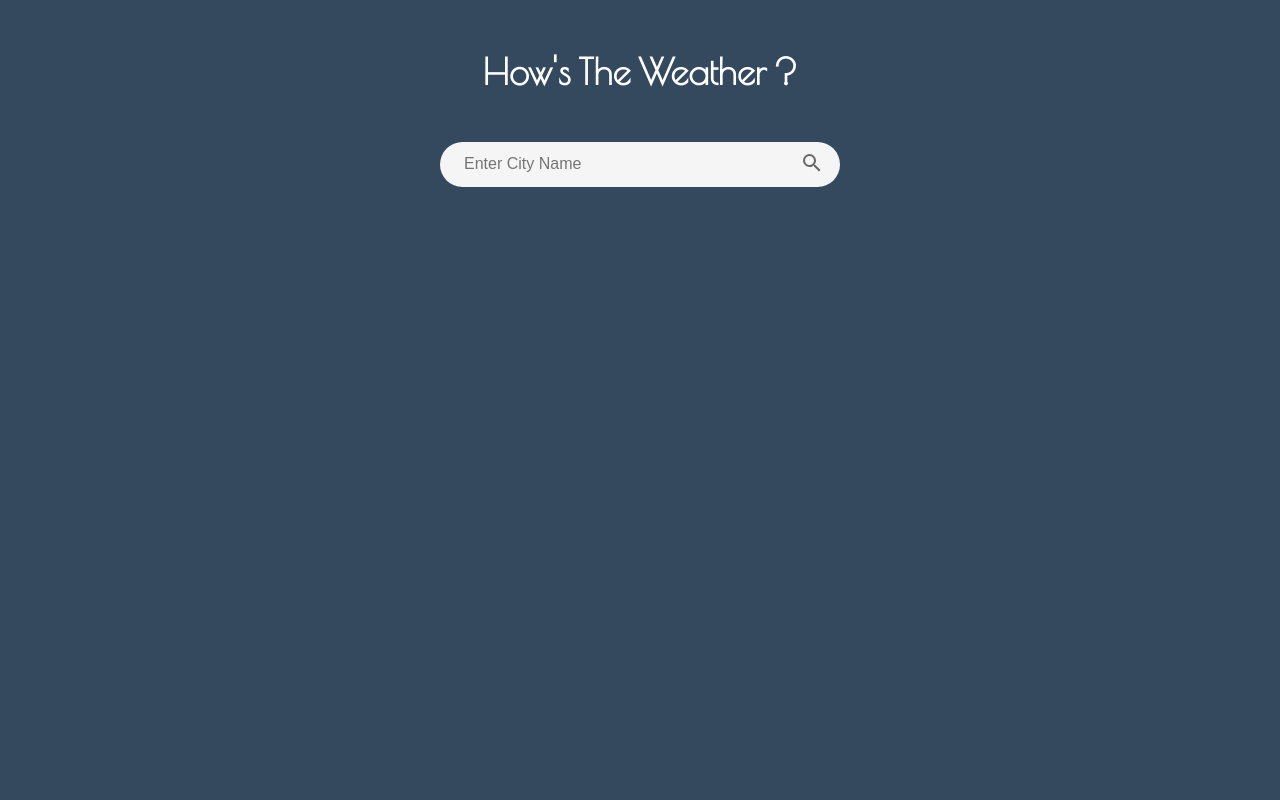
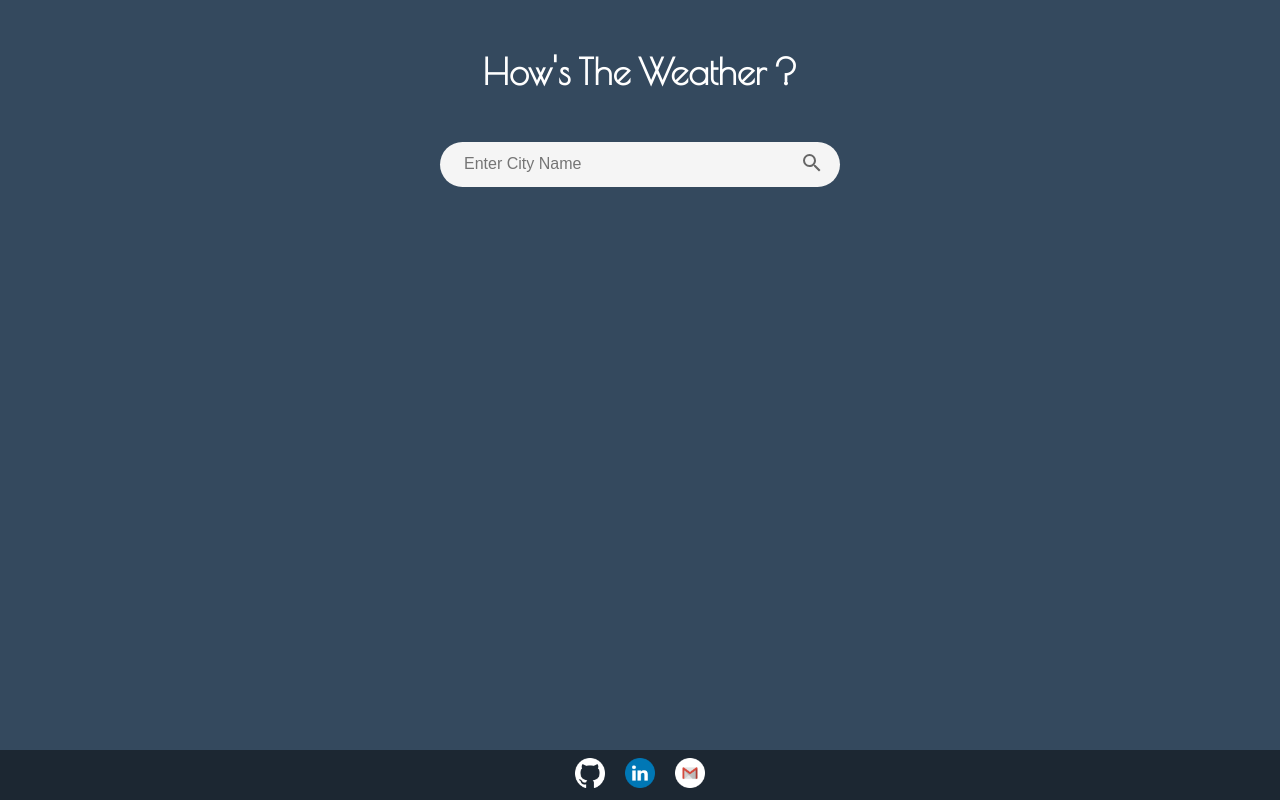
Before and after one commit to RJ1911/weatherApp.github.io, a plain HTML site: page index.html in a window 1280 px wide. Drawn offline with nearby package versions, Linux system fonts and the light colour scheme; some packages are replaced by stand-ins of ours.

Commit message:
added footer with contact links

```diff
--- a/index.html
+++ b/index.html
@@ -10,10 +10,9 @@
         <meta http-equiv='pragma' content='no-cache'>
         <link rel="preconnect" href="https://fonts.googleapis.com">
         <link rel="preconnect" href="https://fonts.gstatic.com" crossorigin>
-        <link href="https://fonts.googleapis.com/css2?family=Roboto:wght@300;400;500&display=swap" rel="stylesheet">
-        <!-- <link href="https://cdn.jsdelivr.net/npm/bootstrap@5.3.0-alpha1/dist/css/bootstrap.min.css" rel="stylesheet"
-            integrity="sha384-GLhlTQ8iRABdZLl6O3oVMWSktQOp6b7In1Zl3/Jr59b6EGGoI1aFkw7cmDA6j6gD" crossorigin="anonymous"> -->
         <title>WeatherApp</title>
+        <script
+            src="https://maps.googleapis.com/maps/api/js?key=AIzaSyBL7X_QBQZuNsTLdG5cri9-Klxpq52ZAEc&libraries=places"></script>
         <link rel="stylesheet" href="style.css">
         <link rel="icon" type="image/x-icon" href="/weatherIcons/favicon_io/favicon.ico">
     </head>
@@ -24,7 +23,7 @@
         </div>
 
         <div class="wrapper">
-            <form>
+            <form autocomplete="off">
                 <div class="searchBar">
                     <input id="searchQueryInput" type="text" name="searchQueryInput" placeholder="Enter City Name"
                         value="" autofocus />
@@ -54,7 +53,16 @@
 
         </div>
 
+        <div class="footer">
+            <a href="https://github.com/RJ1911" target="_blank"><img src="contact/Github.png" alt="Github"></a>
+            <a href="https://www.linkedin.com/in/rj1911" target="_blank"><img src="contact/LinkedIN.png"
+                    alt="LinkedIN"></a>
+            <a href=" mailto:aarjey1911@gmail.com"><img src="contact/Gmail.png" alt="Gmail"></a>
+        </div>
         <script src="app.js"></script>
+
     </body>
 
 </html>
+
+<!-- https://api.teleport.org/api/cities/?search={city} -->
--- a/style.css
+++ b/style.css
@@ -112,6 +112,33 @@ body {
     font-size: 0.9rem;
 }
 
+/* footer */
+
+
+.footer {
+    position: fixed;
+    left: 0;
+    bottom: 0;
+    width: 100%;
+    height: 50px;
+    background-color: #1c2732;
+    color: white;
+    text-align: center;
+    display: flex;
+    align-items: center;
+    justify-content: center;
+}
+
+.footer a {
+    margin: 10px;
+}
+
+.footer img {
+    height: 30px;
+}
+
+/* Loading screen*/
+
 .loader {
     margin-top: 100px;
 }
```
Also changed, not shown: contact/Github.png (added), contact/Gmail.png (added), contact/LinkedIN.png (added).
